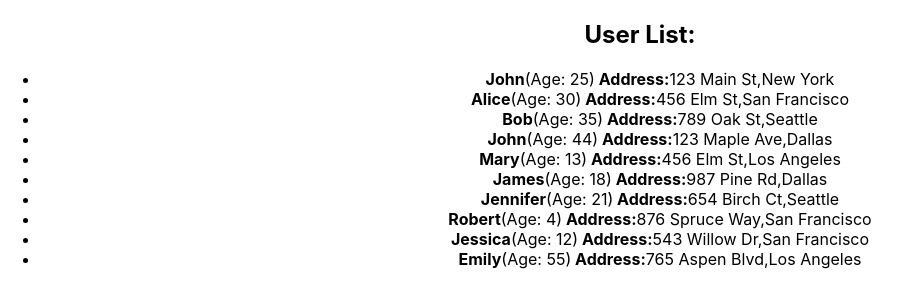
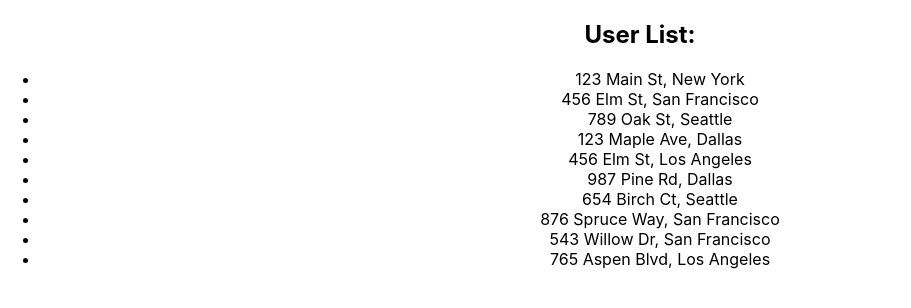
Before and after one commit to 0lgaP1/homework-front-main, a React (Create React App) app: page / in a window 1280 px wide. Shown: the top 308 px of the page, without its empty margins (0-911 px from the left). Built offline with nearby package versions, Linux system fonts and the light colour scheme.

Commit message:
Doing a task for homework1

```diff
--- a/src/HW/1/UserList.tsx
+++ b/src/HW/1/UserList.tsx
@@ -24,12 +24,10 @@ export const UserList = (props: UserListPropsType) => {
                     <li
                         key={user.id}
                         id={`hw01-user-${user.id}`}>
-
-                        <strong>{user.name}</strong>
-                        (Age: {user.age})
-                        <strong> Address:</strong>
-                        {user.address.street},
-                        {user.address.city}
+                        {/*<strong>{user.name}</strong>*/}
+                        {/*(Age: {user.age})*/}
+                        {/*<strong> Address: </strong>*/}
+                        {user.address.street}, {user.address.city}
                     </li>
                 ))}
             </ul>
```
